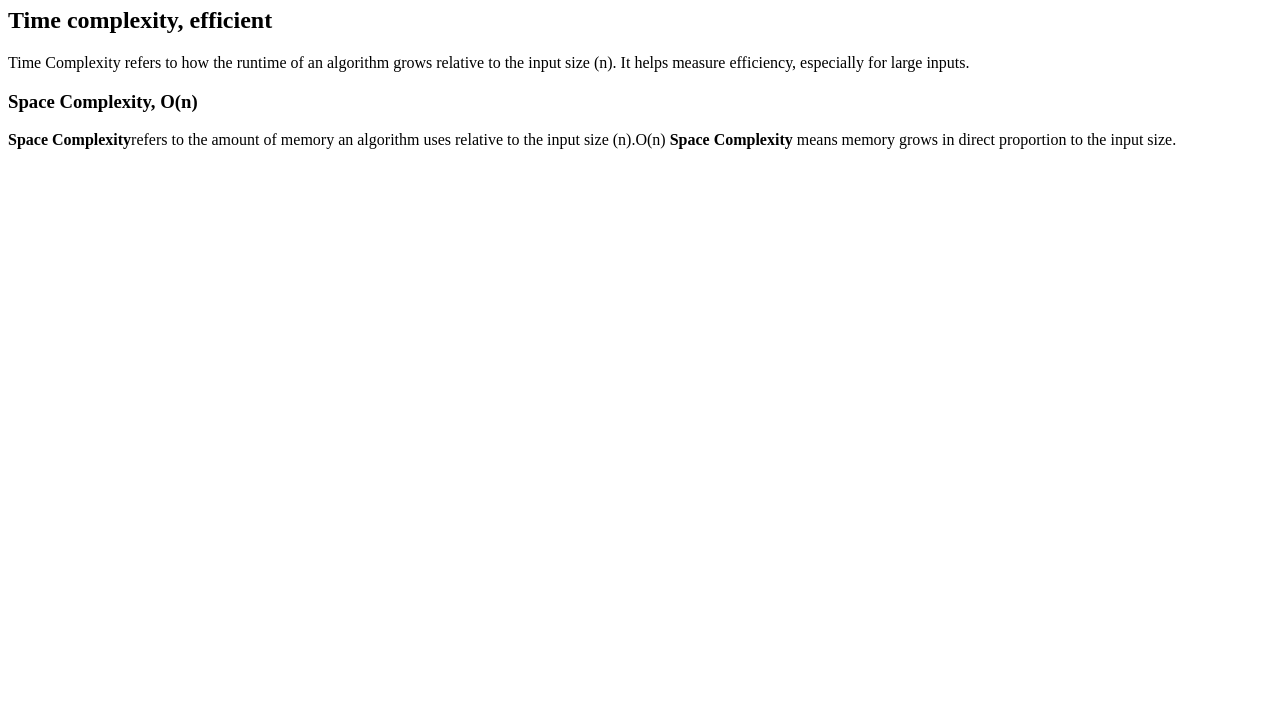
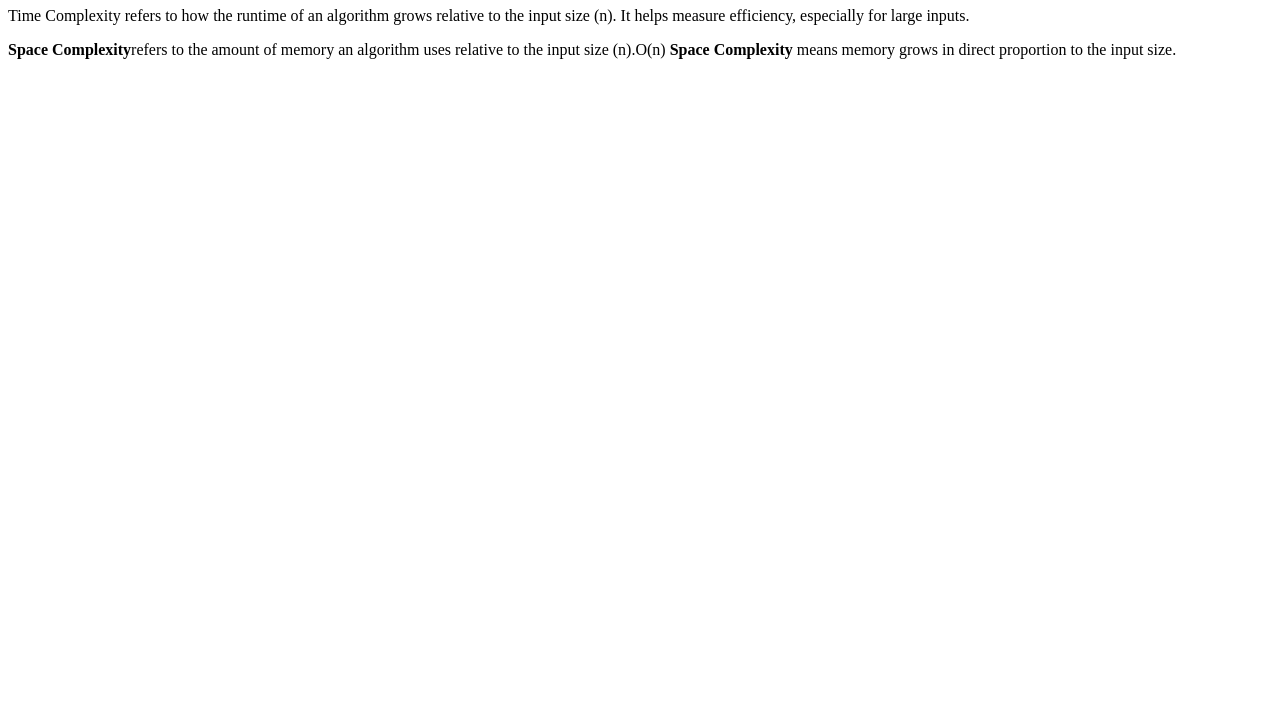
Before and after one commit to acciojob/time-and-space-complexity-choudhary-sourav, a website: page main.html in a window 1280 px wide. Shown: the part 73-800 px from the top of the page. Drawn offline with Linux system fonts and the light colour scheme.

Commit message:
created a submission

```diff
--- a/main.html
+++ b/main.html
@@ -8,9 +8,9 @@
 <body>
 	<!-- the entire body must be written by student -->
 	<h1>Time, Space, Complexity</h1>
-	<h2>Time complexity, efficient</h2>
+
 	<P>Time Complexity refers to how the runtime of an algorithm grows relative to the input size (n). It helps measure efficiency, especially for large inputs.</P>
-	<h3>Space Complexity, O(n)</h3>
+
 	<p>
 		<b>Space Complexity</b>refers to the amount of memory an algorithm uses relative to the input size (n).O(n) <b>Space Complexity</b> means memory grows in direct proportion to the input size.
 
```
